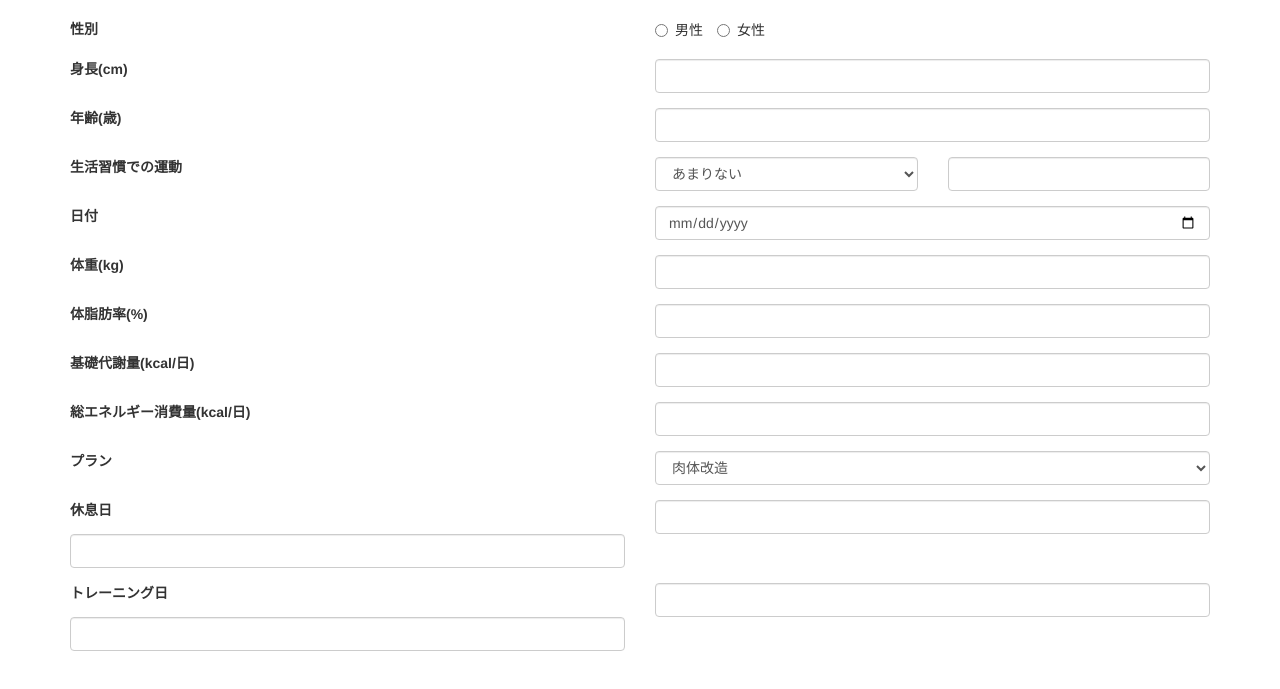
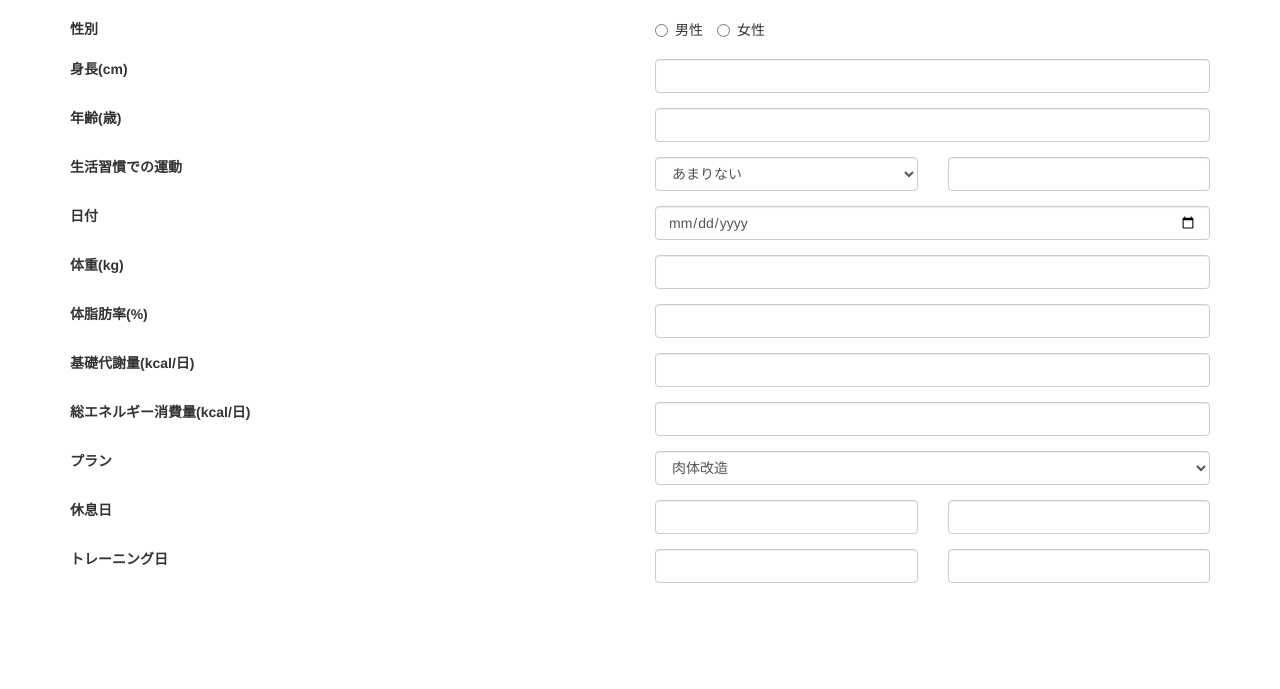
Before and after one commit to ysknkgw/if, a plain HTML site: page index.html in a window 1280 px wide. Shown: the part 67-756 px from the top of the page. Drawn offline with nearby package versions, Linux system fonts and the light colour scheme; a script that the page names is missing.

Commit message:
Add action planning.

```diff
--- a/index.html
+++ b/index.html
@@ -142,19 +142,19 @@
         </div>
         <div class="form-group row">
           <label class="control-label col-sm-6">休息日</label>
-          <div class="col-sm-6">
+          <div class="col-sm-3">
             <input name="restDayPercentage" type="number" class="form-control" data-bind="value: restDayPercentage" />
           </div>
-          <div class="col-sm-6">
+          <div class="col-sm-3">
             <input name="restDayCalories" type="number" class="form-control" data-bind="value: restDayCalories" />
           </div>
         </div>
         <div class="form-group row">
           <label class="control-label col-sm-6">トレーニング日</label>
-          <div class="col-sm-6">
+          <div class="col-sm-3">
             <input name="workoutDayPercentage" type="number" class="form-control" data-bind="value: workoutDayPercentage" />
           </div>
-          <div class="col-sm-6">
+          <div class="col-sm-3">
             <input name="workoutDayCalories" type="number" class="form-control" data-bind="value: workoutDayCalories" />
           </div>
         </div>
```
